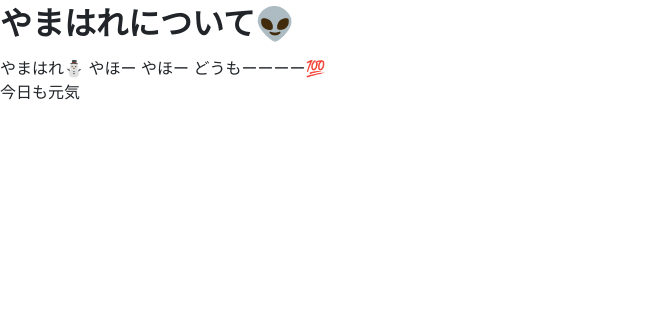
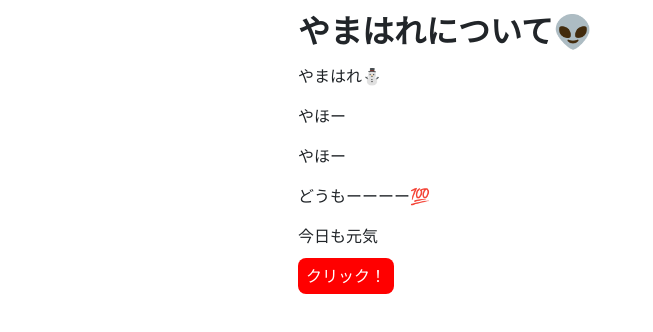
Before and after one commit to pogin503/yamahare.github.io, a website built with webpack: page src/pug/index.pug in a window 1280 px wide. Shown: the whole page, without its empty margins (0-653 px from the left). Built offline with nearby package versions, Linux system fonts and the light colour scheme; files whose address does not match are found by name.

Commit message:
[update]layoutとbuttonコンポーネントを追加

```diff
--- a/src/pug/index.pug
+++ b/src/pug/index.pug
@@ -6,13 +6,13 @@ html(lang="ja")
     title やまはれ
     link(rel='stylesheet', href="css/style.css")
   body
-    h1 やまはれについて👽
-    .testbox
-      | やまはれ⛄
-      | やほー
-      | やほー
-      | どうもーーーー💯
-    .test
-      | 今日も元気
+    .l-main
+      h1 やまはれについて👽
+      p やまはれ⛄
+      p やほー
+      p やほー
+      p どうもーーーー💯
+      p 今日も元気
+      a.c-button(href="#") クリック！
 
     script(src="js/bundle.js")
--- /dev/null
+++ b/src/sass/foundation/_base.scss
@@ -0,0 +1,5 @@
+.l-main{
+  padding: 0.5rem;
+  max-width: 700px;
+  margin: 0 auto;
+}
--- /dev/null
+++ b/src/sass/object/component/_button.scss
@@ -0,0 +1,11 @@
+.c-button {
+  background-color: red;
+  cursor: pointer;
+  border-radius: 0.5rem;
+  padding: 0.5rem;
+  color: #FFF;
+  text-decoration: none;
+  &:hover{
+    background-color: #f9c500;
+  }
+}
--- a/src/sass/style.scss
+++ b/src/sass/style.scss
@@ -1,8 +1,25 @@
 //CSS設計はFLOCSS
 
+// ==========================================================================
 // bootstrap4.0で使用されているresetとnormalizeの次にきてるやつ
-// rem、smartphone重視など
+// 特徴：rem、smartphone重視など
+// ==========================================================================
 @import "reboot.css/dist/reboot.css";
 
-//
+// ==========================================================================
+// Foundation
+// ==========================================================================
 @import "foundation/**";
+
+// ==========================================================================
+// Layout
+// ==========================================================================
+
+// ==========================================================================
+// Object
+// ==========================================================================
+
+// -----------------------------------------------------------------
+// Component
+// -----------------------------------------------------------------
+@import "object/component/**";
```
Also changed, not shown: public/css/style.css, public/index.html.
